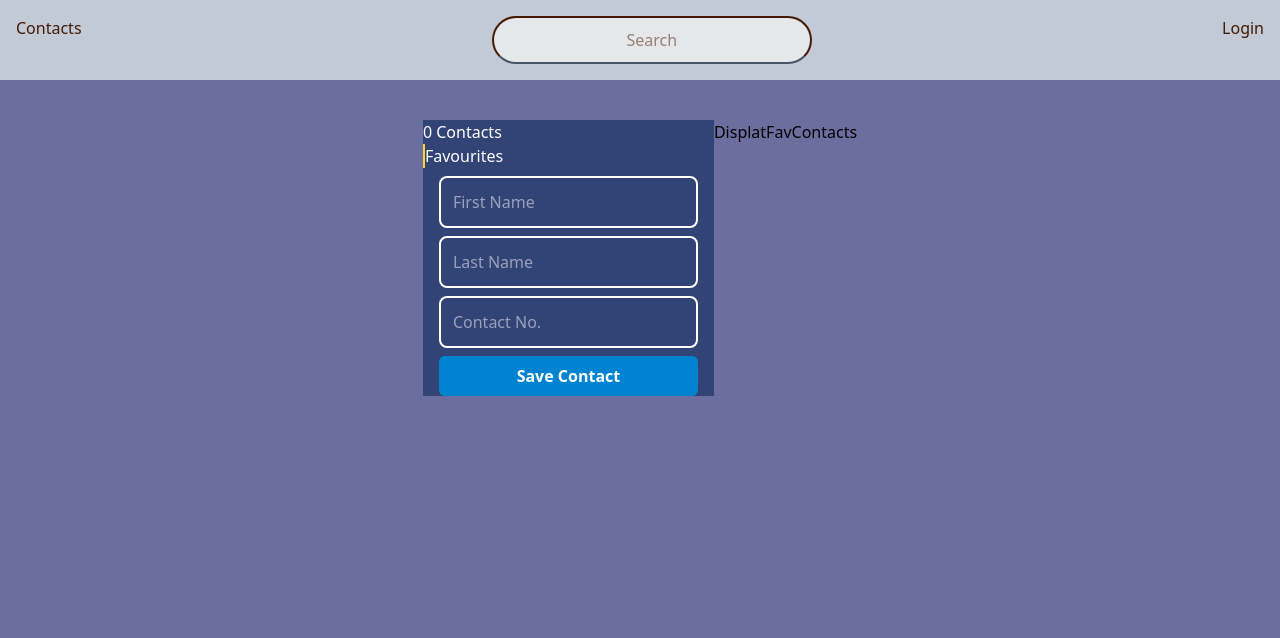
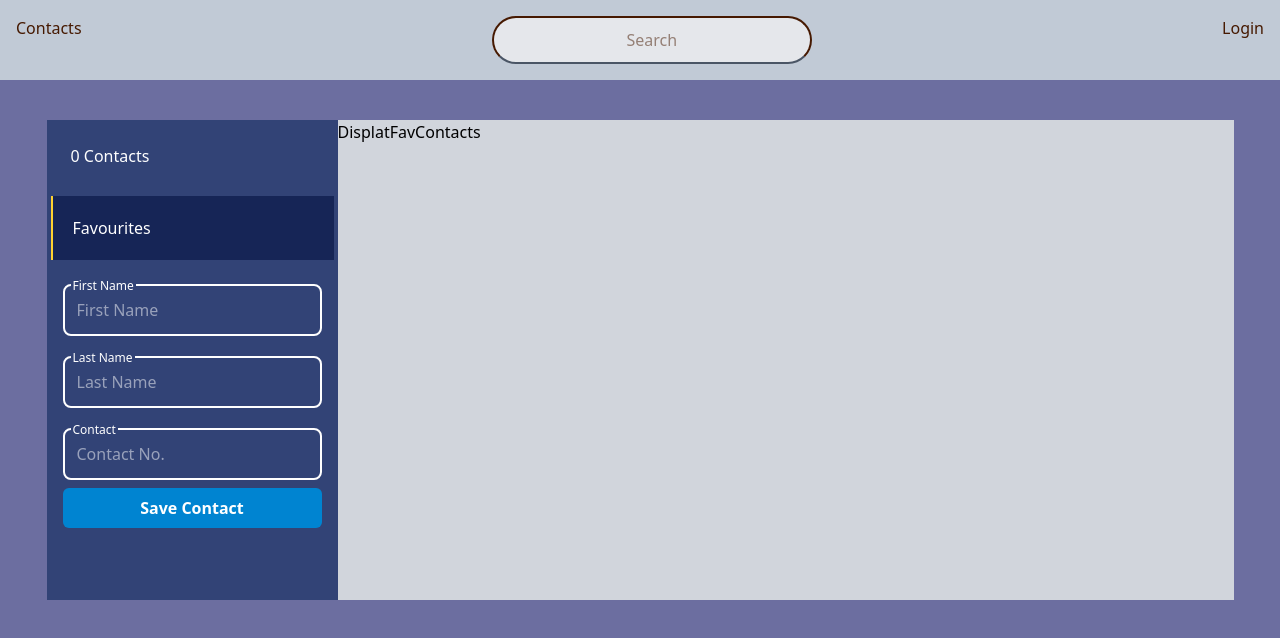
Before and after one commit to mayank31793/react-app-contact-list, a React (Vite) app: page /favourites in a window 1280 px wide. Shown: the top 638 px of the page. Built offline with nearby package versions, Linux system fonts and the light colour scheme.

Commit message:
tailwind styling for components

```diff
--- a/src/App.jsx
+++ b/src/App.jsx
@@ -10,7 +10,7 @@ export default function App() {
     <>
       <div className="w-full bg-[#6c6ea0] h-dvh">
         <Header />
-        <div className="flex justify-center w-full pt-10">
+        <div className="flex justify-center w-full pt-10 h-130">
           <div className="bg-[#324376] text-white">
             <ContactsAndFavoutites />
             <CreateNewContact />
--- a/src/components/DisplayContacts/DisplayContactList.jsx
+++ b/src/components/DisplayContacts/DisplayContactList.jsx
@@ -48,12 +48,12 @@ function DisplayContactList() {
   }
   return (
     <>
-      <div className="border-2 border-amber-700">
+      <div className="border-2 border-amber-700 bg-gray-300 overflow-y-scroll ">
         {selector.length == 0 && <p>No Contacts Added</p>}
         {selector.length != 0 && (
-          <table className="max-w-7xl min-w-4xl text-center border border-2">
-            <thead className="bg-gray-300 ">
-              <tr className="border-2 border-solid border-gray-300">
+          <table className="max-w-7xl m-2 min-w-4xl text-center border border-2 overflow-y-scroll">
+            <thead className="bg-gray-400 ">
+              <tr className="border-2 border-solid border-black">
                 <th className="p-3">First Name</th>
                 <th className="p-3">Last Name</th>
                 <th className="p-3">Contact</th>
@@ -65,7 +65,7 @@ function DisplayContactList() {
                 return (
                   <tr
                     key={res.key}
-                    className="border-2 border-solid border-gray-300"
+                    className="border-2 border-solid border-black"
                   >
                     <td className="p-3 ">{res.fname}</td>
                     <td className="p-3">{res.lname}</td>
--- a/src/components/DisplayContacts/DisplayFavContacts.jsx
+++ b/src/components/DisplayContacts/DisplayFavContacts.jsx
@@ -1,7 +1,5 @@
-import React from "react";
-
 function DisplatFavContacts() {
-  return <div>DisplatFavContacts</div>;
+  return <div className="min-w-4xl bg-gray-300">DisplatFavContacts</div>;
 }
 
 export default DisplatFavContacts;
--- a/src/components/SidebarBottom/CreateNewContact.jsx
+++ b/src/components/SidebarBottom/CreateNewContact.jsx
@@ -1,8 +1,11 @@
-import { useRef } from "react";
+import { useRef, useState } from "react";
 import { useDispatch } from "react-redux";
 import { saveNewContact } from "../../contactSlice";
 
 function CreateNewContact() {
+  const [errorFieldFirstName, setErrorFieldFirstName] = useState(false);
+  const [errorFieldLastName, setErrorFieldLastName] = useState(false);
+  const [errorFieldContactNumber, setErrorFieldContactNumber] = useState(false);
   const firstNameRef = useRef();
   const lastNameRef = useRef();
   const contactNumberRef = useRef();
@@ -10,6 +13,22 @@ function CreateNewContact() {
 
   function handleForm(e) {
     e.preventDefault();
+    setErrorFieldFirstName(false);
+    setErrorFieldLastName(false);
+    setErrorFieldContactNumber(false);
+    if (firstNameRef.current.value == "") {
+      setErrorFieldFirstName(true);
+    } else if (firstNameRef.current.value.length < 3) {
+      setErrorFieldFirstName(true);
+    } else if (lastNameRef.current.value == "") {
+      setErrorFieldLastName(true);
+    } else if (lastNameRef.current.value.length < 3) {
+      setErrorFieldLastName(true);
+    } else if (contactNumberRef.current.value == "") {
+      setErrorFieldContactNumber(true);
+    } else if (contactNumberRef.current.value.length < 7) {
+      setErrorFieldContactNumber(true);
+    } else {
       let data = {
         firstName: firstNameRef.current.value,
         lastName: lastNameRef.current.value,
@@ -18,30 +37,84 @@ function CreateNewContact() {
       dispatch(saveNewContact(data));
       e.target.reset();
     }
+  }
   return (
     <>
       <form onSubmit={handleForm} className="flex flex-col">
+        <div className="relative mt-3 flex flex-col">
+          <label
+            htmlFor="fname"
+            className="bg-[#324376] absolute left-6 text-xs p-0.5"
+          >
+            First Name
+          </label>
           <input
             type="text"
-          className="p-3 mt-2 mx-4 border-2 border-solid rounded-lg"
+            id="fname"
+            className={`p-3 mt-2 mx-4 border-2 border-solid rounded-lg outline-0 focus:border-amber-300" ${
+              errorFieldFirstName ? "border-amber-800" : ""
+            }`}
             placeholder="First Name"
             ref={firstNameRef}
           />
+          {errorFieldFirstName && (
+            <span className="text-xs text-amber-800 mx-4">
+              *Field require minimum 3 characters
+            </span>
+          )}
+        </div>
+        <div className="relative mt-3 flex flex-col">
+          <label
+            htmlFor="lname"
+            className="bg-[#324376] absolute left-6 text-xs p-0.5"
+          >
+            Last Name
+          </label>
           <input
             type="text"
+            id="lname"
             placeholder="Last Name"
             ref={lastNameRef}
-          className="p-3 mt-2 mx-4 border-2 border-solid rounded-lg"
+            className={`p-3 mt-2 mx-4 border-2 border-solid rounded-lg outline-0 focus:border-amber-300" ${
+              errorFieldLastName ? "border-amber-800" : ""
+            }`}
           />
+          {errorFieldLastName && (
+            <span className="text-xs text-amber-800 mx-4">
+              *Field require minimum 3 characters
+            </span>
+          )}
+        </div>
+        <div className="relative mt-3 flex flex-col">
+          <label
+            htmlFor="contact"
+            className="bg-[#324376] absolute left-6 text-xs p-0.5"
+          >
+            Contact
+          </label>
           <input
-          type="text"
-          className="p-3 mt-2 mx-4 border-2 border-solid rounded-lg"
+            type="number"
+            id="contact"
+            className={`p-3 mt-2 mx-4 border-2 border-solid rounded-lg outline-0 focus:border-amber-300 appearance-none" ${
+              errorFieldContactNumber ? "border-amber-800" : ""
+            }`}
+            style={{
+              appearance: "none",
+              WebkitAppearance: "none",
+              MozAppearance: "textfield",
+            }}
             placeholder="Contact No."
             ref={contactNumberRef}
           />
+          {errorFieldContactNumber && (
+            <span className="text-xs text-amber-800 mx-4">
+              *Field require minimum 7 digits
+            </span>
+          )}
+        </div>
         <button
           type="submit"
-          className="bg-sky-600 px-1 py-2 font-bold text-white rounded-md mx-4 mt-2"
+          className="bg-sky-600 px-1 py-2 font-bold text-white rounded-md mx-4 mt-2 hover:bg-sky-700 cursor-pointer"
         >
           Save Contact
         </button>
--- a/src/components/SidebarTop/ContactsAndFavoutites.jsx
+++ b/src/components/SidebarTop/ContactsAndFavoutites.jsx
@@ -1,4 +1,3 @@
-import { isAction } from "@reduxjs/toolkit";
 import { useSelector } from "react-redux";
 import { Link, NavLink } from "react-router-dom";
 
@@ -10,7 +9,9 @@ function ContactsAndFavoutites() {
         <NavLink
           to="/"
           className={({ isActive }) =>
-            isActive ? "border-l-2 border-solid border-l-amber-300" : null
+            isActive
+              ? "p-5 m-1 border-l-2 border-solid border-l-amber-300 bg-blue-950"
+              : "p-5 m-1"
           }
         >
           {selector.length} Contacts
@@ -18,7 +19,9 @@ function ContactsAndFavoutites() {
         <NavLink
           to="/favourites"
           className={({ isActive }) =>
-            isActive ? "border-l-2 border-solid border-l-amber-300" : null
+            isActive
+              ? "p-5 m-1 border-l-2 border-solid border-l-amber-300 bg-blue-950"
+              : "p-5 m-1"
           }
         >
           Favourites
```
Lines whose indentation alone changed are shown as unchanged.
